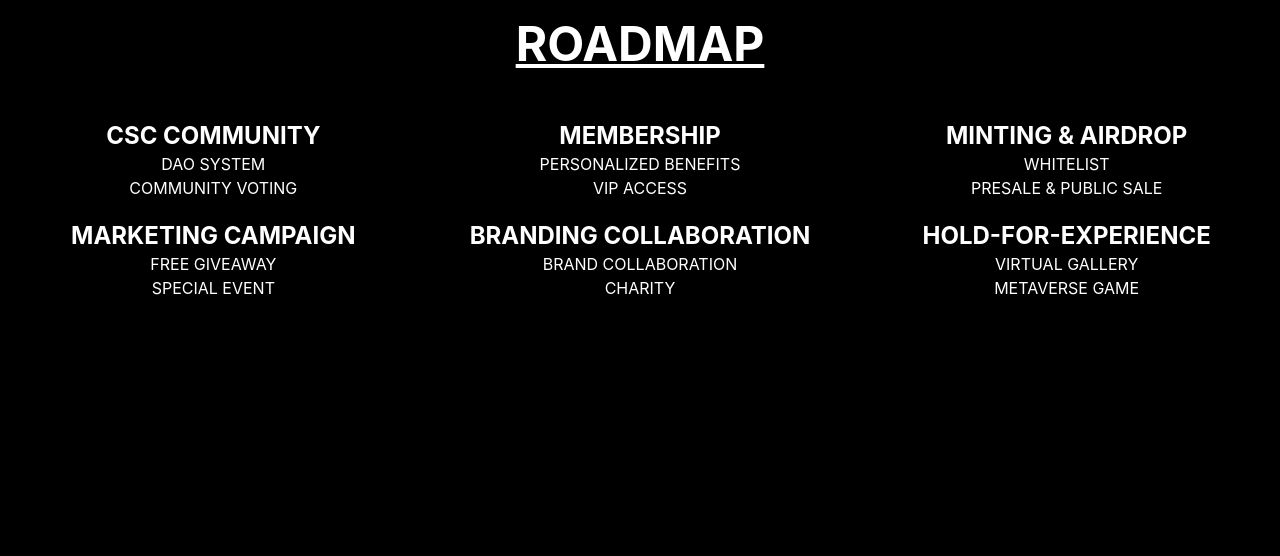
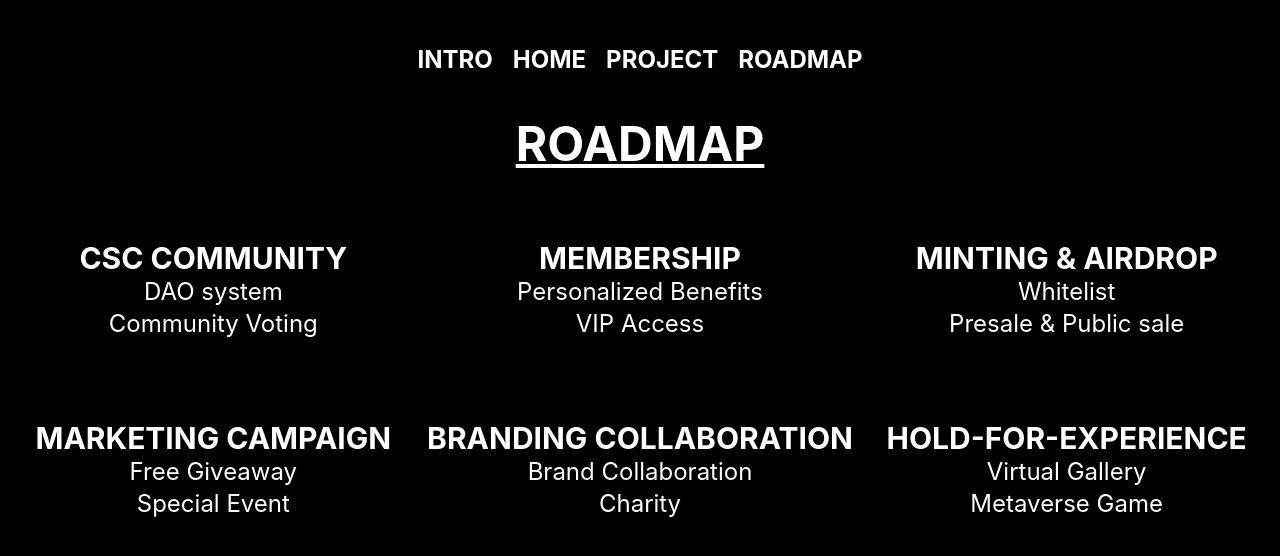
Before and after one commit to yoyodev577/nft-drop, a Next.js app: page /roadmap in a window 1280 px wide. Shown: the top 556 px of the page. Built offline with nearby package versions, Linux system fonts and the light colour scheme; what @thirdweb-dev/react would draw is missing.

Commit message:
change format , add content

```diff
--- a/components/Footer.js
+++ b/components/Footer.js
@@ -1,8 +1,12 @@
 import React from 'react';
 import tw from "tailwind-styled-components";
+import Image from 'next/image';
+import Link from 'next/link';
 import Clients from './Clients';
 import Teams from '../pages/team';
 
+import Discord from '../assets/discord.png'
+import Twitter from '../assets/Twitter.png'
 
 const Container = tw.div`
   flex
@@ -15,6 +19,12 @@ const FooterContainer = tw.div`
   w-full
   justify-center
 `
+const CommunityContainer = tw.div`
+    flex
+    space-x-3
+
+`
+
 
 // A limited NFT collection where the token itself doubles as your membership to join cat servant's club. <br />Join Us
 
@@ -22,6 +32,32 @@ const Footer = () => {
   return (
     <Container>
       <FooterContainer>
+
+        <CommunityContainer>
+
+            <Link href="https://discord.gg/qBRDFxcX">
+                <a>
+                    <Image
+                    width={40}
+                    height={48}
+                    src={Discord}
+                    alt="Discord"
+                    />
+                </a>
+            </Link>
+
+            <Link href="https://twitter.com/catboss21397820">
+                <a>
+                    <Image
+                    width={50}
+                    height={40}
+                    src={Twitter}
+                    alt="Twitter"
+                    />
+                </a>
+
+            </Link>
+  </CommunityContainer>
       </FooterContainer>
 
     </Container>
--- a/components/HomeContent.js
+++ b/components/HomeContent.js
@@ -3,6 +3,7 @@ import tw from "tailwind-styled-components"
 import Image from 'next/image'
 import gallery from '../assets/gallery.jpg'
 import city from "../assets/city.png"
+import citygif from "../assets/city.gif"
 import photo from "../assets/photo.png"
 import NavBar from './NavBar'
 
@@ -12,13 +13,13 @@ import GalleryModels from './GalleryModels'
 
 const Container = tw.div`
 
-
 `
 
 const BackgroundContainer = tw.div`
     flex
     justify-center
     items-center
+    py-5
 
 `
 
@@ -30,7 +31,7 @@ const HomeContent = () => {
     <Container>
       <NavBar />
         <BackgroundContainer>
-          <Video src={"./bg-video-3.mp4/"} muted={true} autoPlay={true} loop={true}/>
+          <Video src={"./bg-video-2.mp4/"} muted={true} autoPlay={true} loop={true}/>
         </BackgroundContainer>
     </Container>
   )
--- a/components/NavBar.js
+++ b/components/NavBar.js
@@ -10,8 +10,9 @@ import Twitter from '../assets/Twitter.png'
 
 const Container = tw.div`
     flex
-    justify-between
-    p-2
+    justify-center
+    p-3
+    py-5
 `
 
 const IconContainer = tw.div`
@@ -28,11 +29,6 @@ const NavContainer = tw.div`
     text-white
     uppercase
 `
-const CommunityContainer = tw.div`
-    flex
-    space-x-3
-
-`
 
 
 
@@ -41,12 +37,6 @@ const NavBar = () => {
     return (
     <Container>
         <IconContainer>
-            <Image
-                width={50}
-                height={50}
-                src={Logo}
-                alt="logo"
-            />
         </IconContainer>
         <NavContainer>
 
@@ -57,56 +47,26 @@ const NavBar = () => {
             </Link>
 
 
-            <Link href="home#project">
+            <Link href="/home">
+                <a>
+                    Home
+                </a>
+            </Link>
+
+            <Link href="/project">
                 <a>
                     Project
                 </a>
             </Link>
 
-            <Link href='home#roadmap' scroll={true}>
+            <Link href='/roadmap' scroll={true}>
                 <a>
                     RoadMap
                 </a>
             </Link>
 
-            <Link href='home#team' scroll={true}>
-                <a>
-                    Team
-                </a>
-            </Link>
-
-            <Link href='home#faq' scroll={true}>
-                <a>
-                    FAQ
-                </a>
-            </Link>
         </NavContainer>
 
-        <CommunityContainer>
-
-            <Link href="https://discord.gg/qBRDFxcX">
-                <a>
-                    <Image
-                    width={40}
-                    height={48}
-                    src={Discord}
-                    alt="Discord"
-                    />
-                </a>
-            </Link>
-
-            <Link href="https://twitter.com/catboss21397820">
-                <a>
-                    <Image
-                    width={50}
-                    height={40}
-                    src={Twitter}
-                    alt="Twitter"
-                    />
-                </a>
-
-            </Link>
-        </CommunityContainer>
 
     </Container>
 
--- a/pages/home.js
+++ b/pages/home.js
@@ -18,8 +18,7 @@ export default function HomePage () {
         <Container>
             <HomeContent />
             <About />
-            <Project />
-            <RoadMap />
+            <Footer />
         </Container>
     )
 }
--- a/pages/project.js
+++ b/pages/project.js
@@ -46,6 +46,7 @@ const BackgroundContainer = tw.div`
 const project = () => {
   return (
     <Container id="project">
+        <NavBar />
         <Title>Cats-dow-graph</Title>
             <Content>Cats-dow-graph is a collection of 3333 NFTs  on the polygon blockchain.
             <br /> Each shadowgraph is unique which owns Cat Servants Club's membership <br /> and grants access to member-only benefits.
--- a/pages/roadmap.js
+++ b/pages/roadmap.js
@@ -2,12 +2,13 @@ import React from 'react'
 import Image from 'next/image'
 import roadmap from "../assets/roadmap2.png"
 import tw from "tailwind-styled-components"
+import NavBar from '../components/NavBar'
 
 const Container = tw.div`
     flex
     flex-col
     space-y-5
-    pt-5
+    py-5
 `
 
 const GridContainer =tw.div`
@@ -30,28 +31,26 @@ const Title = tw.div`
     text-5xl
     text-white
     font-bold
-
 `
 
 const ContentContainer = tw.div`
     flex
     flex-col
     text-center
-    pt-5
+    py-10
 `
 
 
 const ContentHeader =tw.div`
-    text-2xl
+    text-3xl
     text-white
     uppercase
     font-bold
 `
 
 const ContentText = tw.h2`
-    uppercase
     text-white
-    text-1xl
+    text-2xl
 
 `
 
@@ -62,7 +61,7 @@ const RoadMap = () => {
   return (
 
     <Container id="roadmap">
-
+        <NavBar />
         <TitleContainer>
             <Title>RoadMap</Title>
         </TitleContainer>
```
Also changed, not shown: 2 other files (tests, documents, lock files or other folders).
